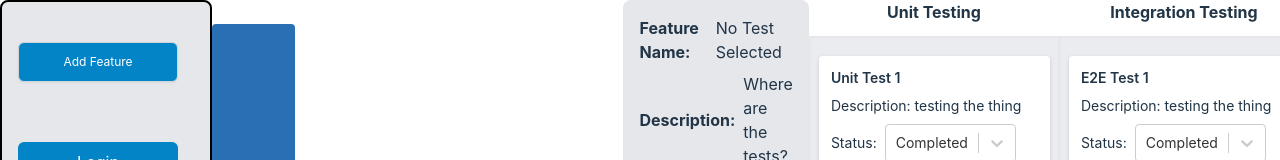
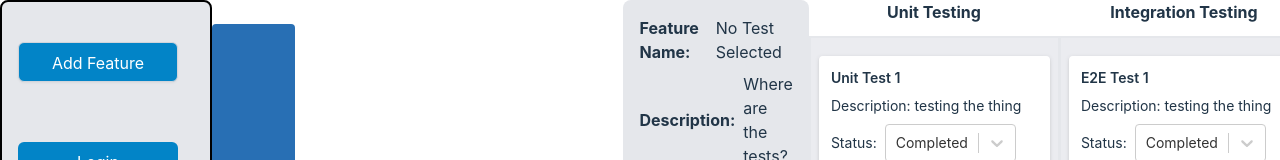
Before and after one commit to ConquestIO/Conquest, a React app: page /dashboard in a window 1280 px wide. Shown: the top 160 px of the page. Built offline with nearby package versions, Linux system fonts and the light colour scheme.

Commit message:
completed first design on sidebar

```diff
--- a/src/pages/Dashboard/FeatureContainer.jsx
+++ b/src/pages/Dashboard/FeatureContainer.jsx
@@ -14,7 +14,7 @@ const FeatureContainer = () => {
         <ul className='flex gap-3'>
           <li>
             <Button
-              className='mx-0 drop-shadow-sm rounded-md bg-sky-600 w-40 h-10 text-white'
+              className='mx-0 drop-shadow-sm rounded-md bg-sky-600 w-40 h-10 text-base text-white'
               onClick={() => dispatch(setFeatureModal(true))}
             >
               Add Feature
--- a/src/pages/Dashboard/SideBarContainer.jsx
+++ b/src/pages/Dashboard/SideBarContainer.jsx
@@ -32,7 +32,7 @@ export default function SideBarContainer() {
             </div>)
         }),
         //logout button for sidebar. Clear userId, set logged in to false and reroute to landing page
-        <button className= ' bg-sky-600 w-40 h-10 text-white rounded-md mt-40'
+        <button className= ' bg-sky-600 w-40 h-10 text-white text-base rounded-md mt-40'
         key={'button'}
         onClick={async () => {
                 dispatch(userID('none'))
```
